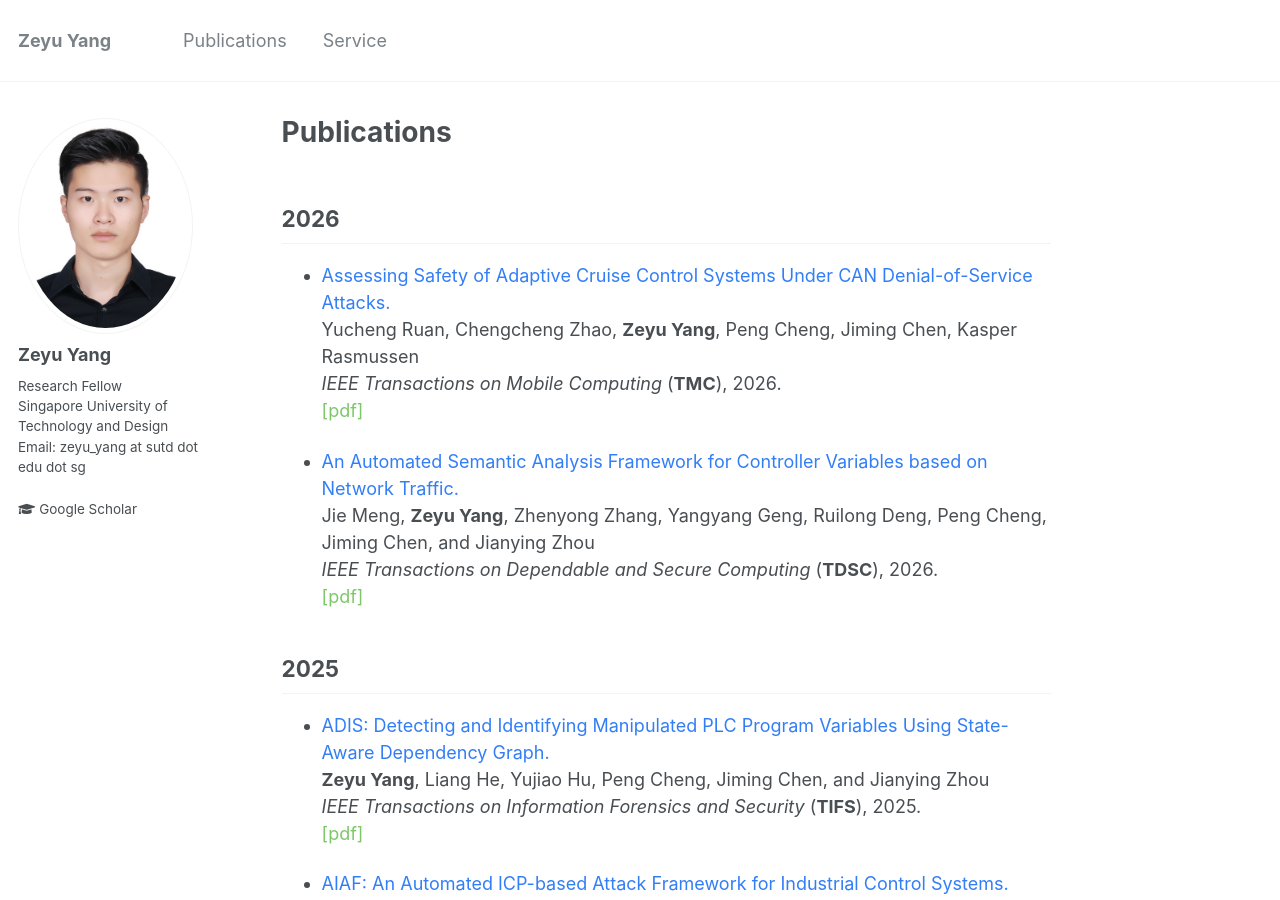
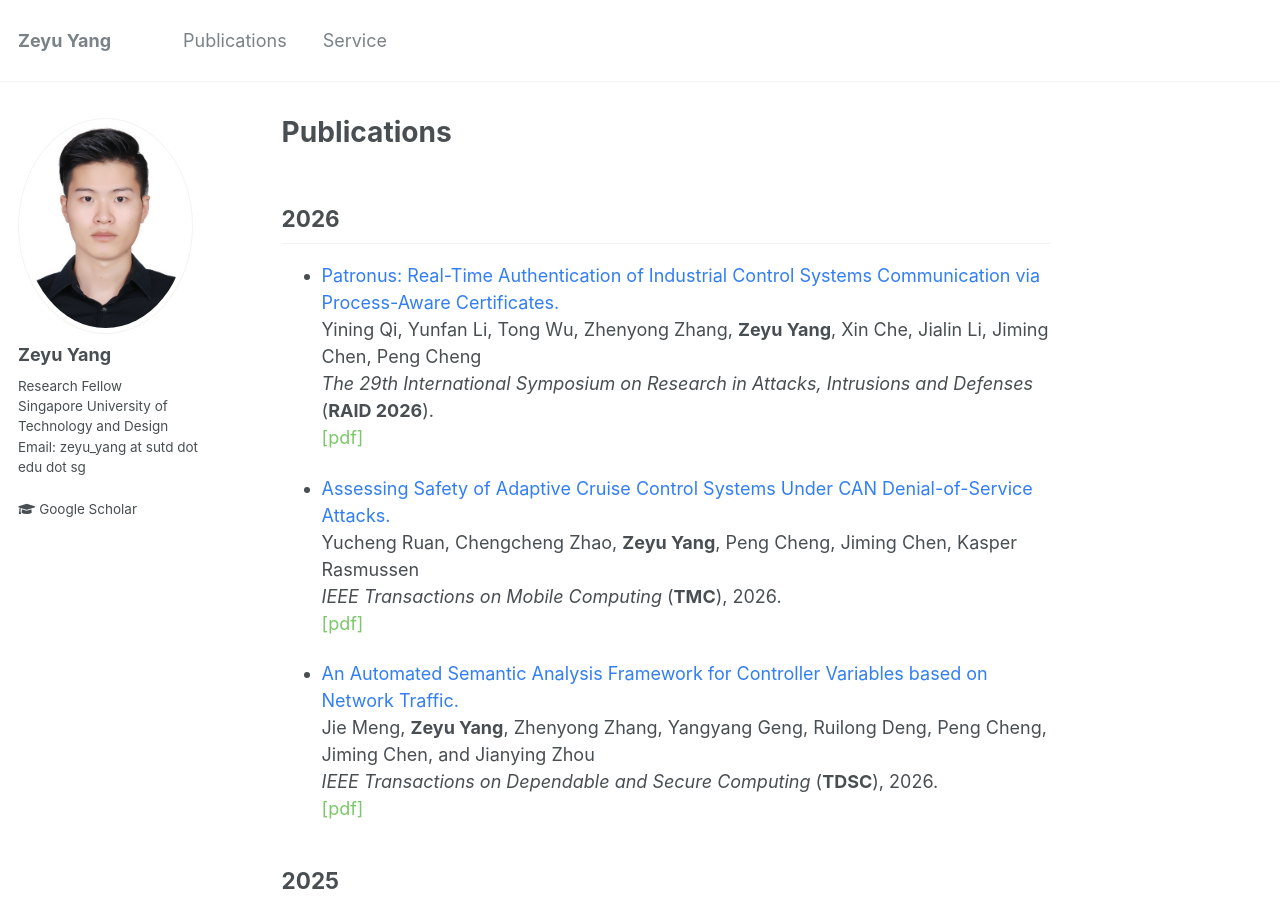
Before and after one commit to zeyuid/zeyuid.github.io, a Jekyll site: the page built from _pages/publications.md, in a window 1280 px wide and 900 px high. Built offline with Jekyll 4.4.1, drawn with Linux system fonts in a browser that asks for light colours.

Commit message:
add file

```diff
--- a/_pages/publications.md
+++ b/_pages/publications.md
@@ -6,6 +6,15 @@ author_profile: true
 ---
 
 ## 2026
+* <font color="#327ef6">Patronus: Real-Time Authentication of Industrial Control Systems Communication via Process-Aware Certificates.</font>
+<!-- <br> -->
+Yining Qi, Yunfan Li, Tong Wu, Zhenyong Zhang, **Zeyu Yang**, Xin Che, Jialin Li, Jiming Chen, Peng Cheng
+<br>
+<i>The 29th International Symposium on Research in Attacks, Intrusions and Defenses</i> (**RAID 2026**).
+<br>
+<a href="" style="text-decoration: none;"><font color="#7cc868">[pdf]</font></a>
+
+
 * <font color="#327ef6">Assessing Safety of Adaptive Cruise Control Systems Under CAN Denial-of-Service Attacks.</font>
 <!-- <br> -->
 Yucheng Ruan, Chengcheng Zhao, **Zeyu Yang**, Peng Cheng, Jiming Chen, Kasper Rasmussen
@@ -22,7 +31,6 @@ Jie Meng, **Zeyu Yang**, Zhenyong Zhang, Yangyang Geng, Ruilong Deng, Peng Cheng
 <i>IEEE Transactions on Dependable and Secure Computing</i> (**TDSC**), 2026.
 <br>
 <a href="https://ieeexplore.ieee.org/abstract/document/11408245" style="text-decoration: none;"><font color="#7cc868">[pdf]</font></a>
-
 
 
 
```
